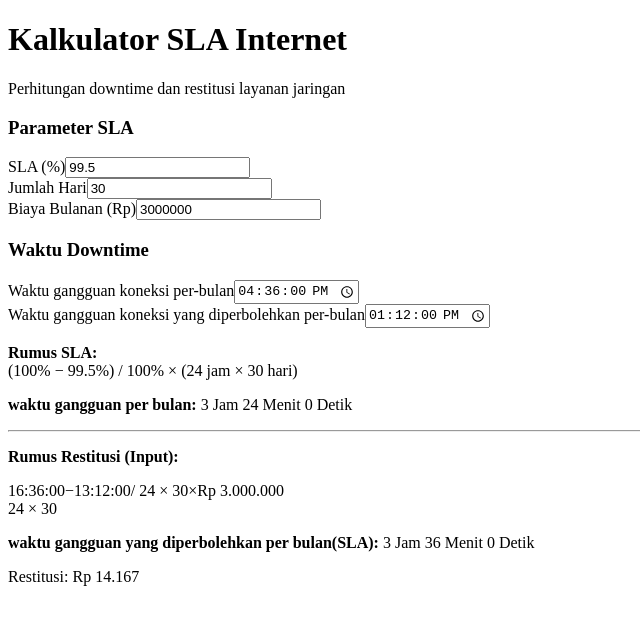
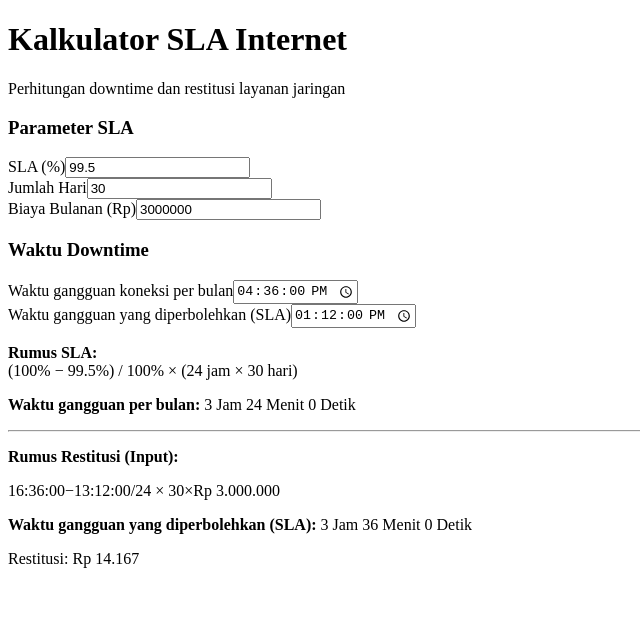
Before and after one commit to MuhamadFahmiRizal/KalkulatorSLA, a Next.js app: page / in a window 1280 px wide. Shown: the top 624 px of the page, without its empty margins (0-640 px from the left). Built offline with nearby package versions, Linux system fonts and the light colour scheme.

Commit message:
Refactor state initialization and improve comments

```diff
--- a/app/page.tsx
+++ b/app/page.tsx
@@ -23,9 +23,9 @@ export default function Home() {
   /* ======================
      INPUT STATE
   ====================== */
-  const [sla, setSla] = useState<string>("99.5");
-  const [hari, setHari] = useState<string>("30");
-  const [biaya, setBiaya] = useState<string>("3000000");
+  const [sla, setSla] = useState("99.5");
+  const [hari, setHari] = useState("30");
+  const [biaya, setBiaya] = useState("3000000");
 
   const [masuk, setMasuk] = useState("13:12:00");
   const [keluar, setKeluar] = useState("16:36:00");
@@ -33,9 +33,9 @@ export default function Home() {
   /* ======================
      KONVERSI KE NUMBER
   ====================== */
-  const slaNum = Number(sla || 0);
-  const hariNum = Number(hari || 0);
-  const biayaNum = Number(biaya || 0);
+  const slaNum = Number(sla);
+  const hariNum = Number(hari);
+  const biayaNum = Number(biaya);
 
   const { detik, jamDesimal } = hitungDowntime(masuk, keluar);
   const totalJam = 24 * hariNum;
@@ -46,12 +46,9 @@ export default function Home() {
   const menit = Math.floor((detik % 3600) / 60);
   const detikSisa = detik % 60;
 
-  /*======================
-   DOWNTIME MAKSIMUM SLA (VERSI PRAKTIS)
-   RUMUS:
-   (100 - SLA) / 100 × (24 jam × jumlah hari)
-  =======================*/
-
+  /* ======================
+     DOWNTIME MAKSIMUM SLA
+  ====================== */
   const maxDowntimeJam =
     ((100 - slaNum) / 100) * (24 * hariNum);
 
@@ -61,7 +58,6 @@ export default function Home() {
   const maxMenit = Math.floor((maxDowntimeDetik % 3600) / 60);
   const maxDetik = maxDowntimeDetik % 60;
 
-
   return (
     <main className="page">
       <div className="card">
@@ -70,6 +66,7 @@ export default function Home() {
           Perhitungan downtime dan restitusi layanan jaringan
         </p>
 
+        {/* ================= PARAMETER SLA ================= */}
         <section className="section">
           <h3 className="section-title">Parameter SLA</h3>
 
@@ -104,13 +101,13 @@ export default function Home() {
           </div>
         </section>
 
+        {/* ================= WAKTU DOWNTIME ================= */}
         <section className="section">
           <h3 className="section-title">Waktu Downtime</h3>
 
           <div className="form-table two-col">
-
             <div className="form-group">
-              <label>Waktu gangguan koneksi per-bulan</label>
+              <label>Waktu gangguan koneksi per bulan</label>
               <input
                 type="time"
                 step="1"
@@ -120,7 +117,7 @@ export default function Home() {
             </div>
 
             <div className="form-group">
-              <label>Waktu gangguan koneksi yang diperbolehkan per-bulan</label>
+              <label>Waktu gangguan yang diperbolehkan (SLA)</label>
               <input
                 type="time"
                 step="1"
@@ -131,6 +128,7 @@ export default function Home() {
           </div>
         </section>
 
+        {/* ================= HASIL ================= */}
         <section className="result-box">
           <p>
             <b>Rumus SLA:</b><br />
@@ -138,40 +136,32 @@ export default function Home() {
               (100% − {slaNum}%) / 100% × (24 jam × {hariNum} hari)
             </span>
           </p>
+
           <p>
-            <b>waktu gangguan per bulan:</b> {jam} Jam {menit} Menit {detikSisa} Detik
+            <b>Waktu gangguan per bulan:</b>{" "}
+            {jam} Jam {menit} Menit {detikSisa} Detik
           </p>
+
           <hr />
 
           <p><b>Rumus Restitusi (Input):</b></p>
 
-<div className="formula-box">
-  <div className="formula-fraction">
-    <div className="top">
+          <div className="formula-inline">
             <span className="time">{keluar}</span>
             <span className="operator">−</span>
             <span className="time">{masuk}</span>
-      <span classname="formula">/ 24 × {hariNum}</span>
+            <span className="operator">/</span>
+            <span className="denominator">24 × {hariNum}</span>
             <span className="operator">×</span>
             <span className="money">
               Rp {biayaNum.toLocaleString("id-ID")}
             </span>
           </div>
 
-    <div className="line"></div>
-
-    <div className="bottom">
-      24 × {hariNum}
-    </div>
-  </div>
-</div>
-
           <p>
-            <b>waktu gangguan yang diperbolehkan per bulan(SLA):</b>{" "}
+            <b>Waktu gangguan yang diperbolehkan (SLA):</b>{" "}
             {maxJam} Jam {maxMenit} Menit {maxDetik} Detik
           </p>
-
-
 
           <p className="restitusi">
             Restitusi: Rp {Math.round(restitusi).toLocaleString("id-ID")}
```
Lines whose indentation alone changed are shown as unchanged.
